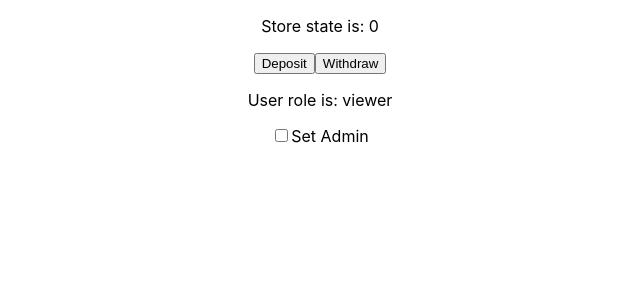
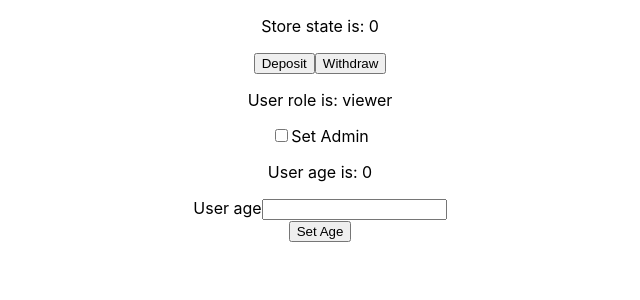
Before and after one commit to acalvom/react-redux-flow, a React (Create React App) app: page / in a window 1280 px wide. Shown: the top 300 px of the page, without its empty margins (320-960 px from the left). Built offline with nearby package versions, Linux system fonts and the light colour scheme.

Commit message:
Add user age input in App Fix reducer

```diff
--- a/src/components/App.js
+++ b/src/components/App.js
@@ -1,6 +1,7 @@
 import React from 'react';
 import './App.css';
 import { accountCreators, usersCreators } from './../redux/index';
+import { useState } from 'react';
 
 // To access to the data in the store in a component useSelector hook is required
 import { useSelector, useDispatch } from 'react-redux';
@@ -10,6 +11,8 @@ const App = () => {
   // The state of the store. Returns a callback fucntion with state from all the reducers. To select a single reducers access like an object
   const accountState = useSelector(state => state.account);
   const usersState = useSelector(state => state.users);
+
+  const [age, setAge] = useState(null);
 
   const dispatch = useDispatch();
 
@@ -23,7 +26,11 @@ const App = () => {
       <div>
         <p>User role is: {usersState.role} </p>
         <input type="checkbox" id="toggleRole" onClick={() => dispatch(usersCreators.toogleRole())} />
-        <label for="toggleRole">Set Admin</label>
+        <label htmlFor="toggleRole">Set Admin</label>
+        <p>User age is: {usersState.age} </p>
+        <label htmlFor="age">User age</label>
+        <input id="age" onChange={(evt) => setAge(parseInt(evt.target.value))} /> <br />
+        <button onClick={() => dispatch(usersCreators.setAge(age))}>Set Age</button>
       </div>
     </div>
   );
--- a/src/redux/reducers/usersReducer.js
+++ b/src/redux/reducers/usersReducer.js
@@ -9,7 +9,7 @@ const users = (state = initialState, action) => {
             return { ...state, role: state.role === 'admin' ? 'viewer' : 'admin' };
 
         case "setAge":
-            return { ...state, age: action.payload.age };
+            return { ...state, age: action.payload };
 
         default:
             return state;
```
